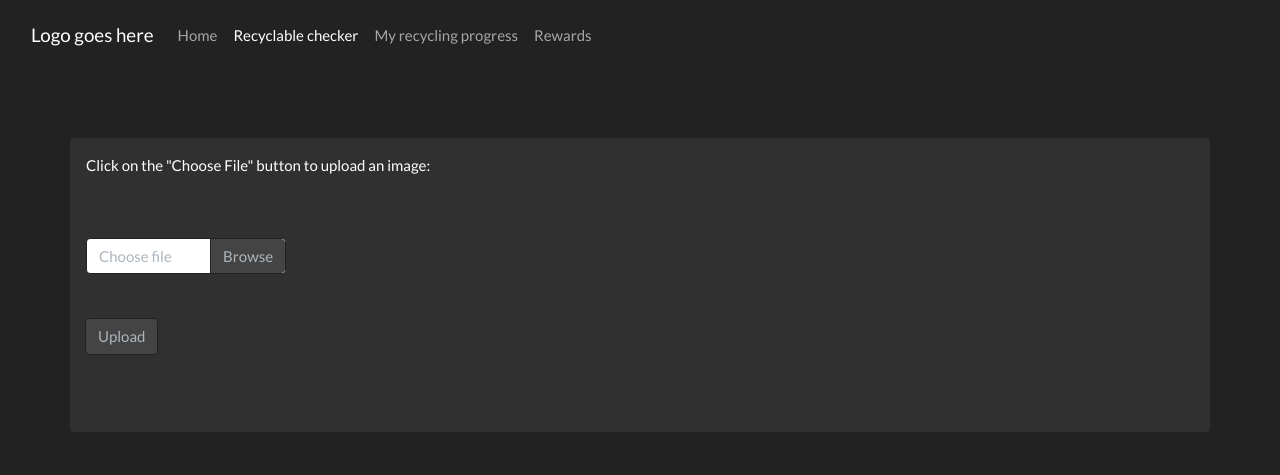
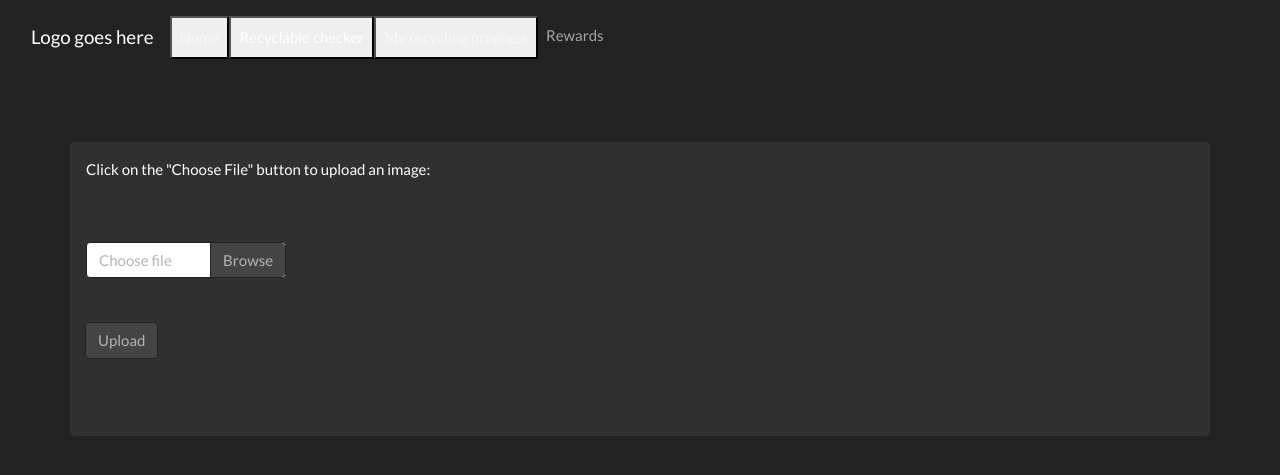
Before and after one commit to s-n-naik/Athena_Hack_2021, a Flask app: page / in a window 1280 px wide. Shown: the top 475 px of the page. Run offline with Flask 2, Linux system fonts and the light colour scheme; some libraries are stand-ins or nearby versions.

Commit message:
linking with buttons

```diff
--- a/app.py
+++ b/app.py
@@ -11,6 +11,19 @@ app.config['UPLOAD_FOLDER'] = os.getcwd()+"/static"
 @app.route('/')
 def start_page():
     return render_template('results_page.html')
+
+@app.route('/home')
+def get_home():
+    return render_template('homepage.html')
+
+@app.route('/checker')
+def get_results():
+    return render_template('results_page.html')
+
+@app.route('/recycling_habits')
+def get_habits():
+    return render_template('recycling_habits.html')
+
 
 @app.route('/upload', methods=['POST'])
 def upload_img():
--- a/templates/results_page.html
+++ b/templates/results_page.html
@@ -49,13 +49,19 @@
     <div class="collapse navbar-collapse" id="navbarSupportedContent">
       <ul class="navbar-nav me-auto mb-2 mb-lg-0">
         <li class="nav-item">
-          <a class="nav-link" aria-current="page" href="homepage.html">Home</a>
+            <form action="/home">
+          <button type="submit" class="nav-link" aria-current="page" >Home</button>
+            </form>
         </li>
         <li class="nav-item">
-          <a class="nav-link active" href="results_page.html">Recyclable checker</a>
+            <form action="/checker">
+          <button type="submit" class="nav-link active">Recyclable checker</button>
+            </form>
         </li>
         <li class="nav-item">
-          <a class="nav-link" href="recycling_habits.html">My recycling progress</a>
+            <form action="/recycling_habits" >
+          <button type="submit" class="nav-link">My recycling progress</button>
+                </form>
         </li>
         <li class="nav-item">
           <a class="nav-link" href="#">Rewards</a>
```
